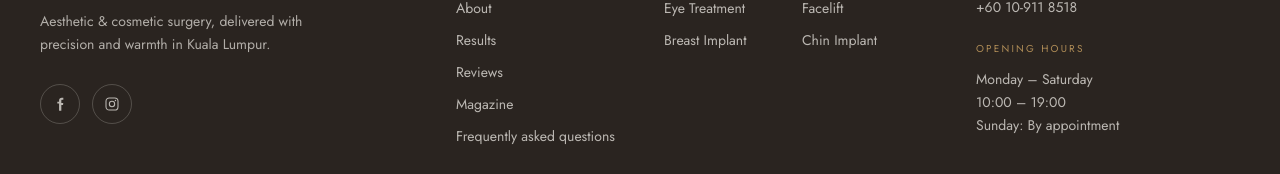
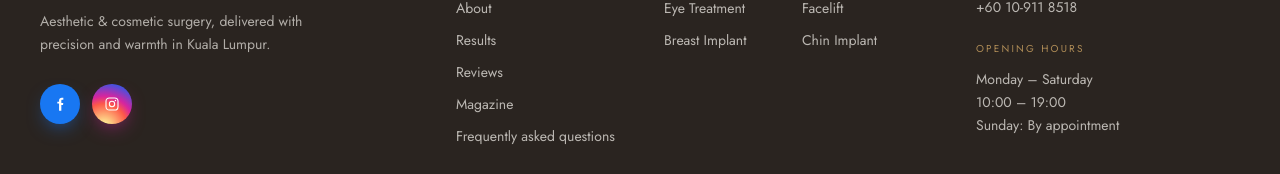
Before and after one commit to guhara1/aesthetic, a Next.js app: page /en in a window 1280 px wide. Shown: the part 10453-10627 px from the top of the page. Built offline with nearby package versions, Linux system fonts and the light colour scheme.

Commit message:
Give footer social icons their brand colors
Use Facebook blue and the Instagram gradient (with a subtle lift on
hover) so the social links read at a glance.

https://claude.ai/code/session_01SAF3mUF7J95e5jh5g5ZKoB

```diff
--- a/components/Footer.tsx
+++ b/components/Footer.tsx
@@ -69,7 +69,7 @@ export function Footer({ dict, locale }: { dict: Dictionary; locale: Locale }) {
                 target="_blank"
                 rel="noopener noreferrer"
                 aria-label="Facebook"
-                className="flex h-10 w-10 items-center justify-center rounded-full border border-ivory/20 text-ivory/70 transition-colors hover:border-gold hover:text-gold"
+                className="flex h-10 w-10 items-center justify-center rounded-full bg-[#1877F2] text-white shadow-[0_8px_20px_-8px_rgba(24,119,242,0.8)] transition-transform duration-300 hover:-translate-y-0.5"
               >
                 <FacebookIcon />
               </a>
@@ -78,7 +78,7 @@ export function Footer({ dict, locale }: { dict: Dictionary; locale: Locale }) {
                 target="_blank"
                 rel="noopener noreferrer"
                 aria-label="Instagram"
-                className="flex h-10 w-10 items-center justify-center rounded-full border border-ivory/20 text-ivory/70 transition-colors hover:border-gold hover:text-gold"
+                className="flex h-10 w-10 items-center justify-center rounded-full bg-[radial-gradient(circle_at_30%_107%,#fdf497_0%,#fdf497_5%,#fd5949_45%,#d6249f_60%,#285AEB_90%)] text-white shadow-[0_8px_20px_-8px_rgba(214,36,159,0.8)] transition-transform duration-300 hover:-translate-y-0.5"
               >
                 <InstagramIcon />
               </a>
```
